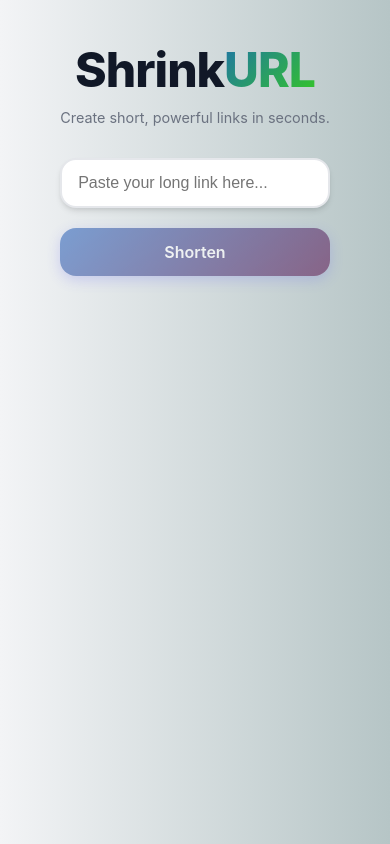
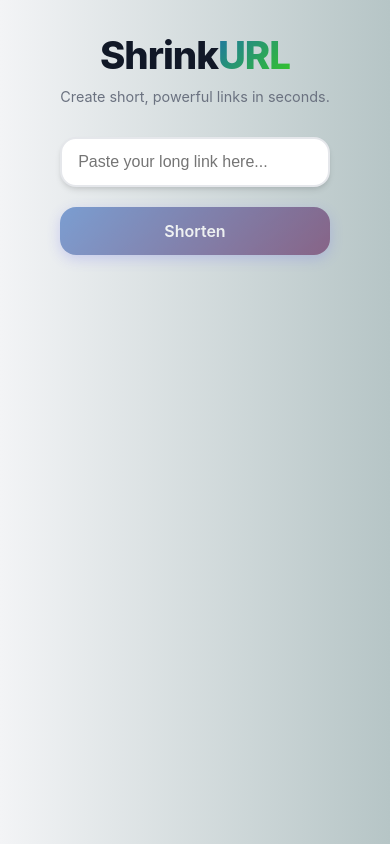
Before and after one commit to RedDead11/ShrinkUrl, a React app in the folder frontend/: page / in a window 390 px wide. Built offline with nearby package versions, Linux system fonts and the light colour scheme; no server answers; the HTML template or start-up script is replaced by a standard one.

Commit message:
Responsiveness

```diff
--- a/frontend/src/App.css
+++ b/frontend/src/App.css
@@ -9,9 +9,9 @@ body {
   margin: 0;
   display: flex;
   justify-content: center;
-  align-items: center;
+  align-items: flex-start;
   min-height: 100vh;
-  padding: 20px;
+  padding: 40px 20px;
 }
 
 .app-container {
@@ -395,11 +395,15 @@ body {
 }
 
 /* Responsive */
+@media (max-width: 768px) {
+  .app-container {
+    max-width: 100%;
+  }
+}
+
 @media (max-width: 480px) {
   body {
-    padding: 16px;
-    align-items: flex-start;
-    padding-top: 40px;
+    padding: 32px 16px;
   }
 
   .brand-section h1 {
@@ -422,6 +426,10 @@ body {
     font-size: 1rem;
   }
 
+  .result-container {
+    margin-top: 24px;
+  }
+
   .result-card {
     padding: 16px;
   }
@@ -434,6 +442,7 @@ body {
   .short-link-text {
     font-size: 0.85rem;
     text-align: center;
+    word-break: break-all;
   }
 
   .copy-btn,
@@ -441,6 +450,15 @@ body {
     width: 100%;
     height: 44px;
     justify-content: center;
+  }
+
+  .reset-link-btn {
+    font-size: 0.85rem;
+    padding: 6px 12px;
+  }
+
+  .history-container {
+    margin-top: 32px;
   }
 
   .history-card {
@@ -452,7 +470,7 @@ body {
   }
 
   .history-short {
-    font-size: 0.75rem;
+    font-size: 0.72rem;
   }
 
   .error-message {
@@ -460,13 +478,3 @@ body {
     padding: 10px;
   }
 }
-
-@media (max-width: 768px) {
-  .app-container {
-    max-width: 100%;
-  }
-
-  .brand-section h1 {
-    font-size: 3rem;
-  }
-}
```
